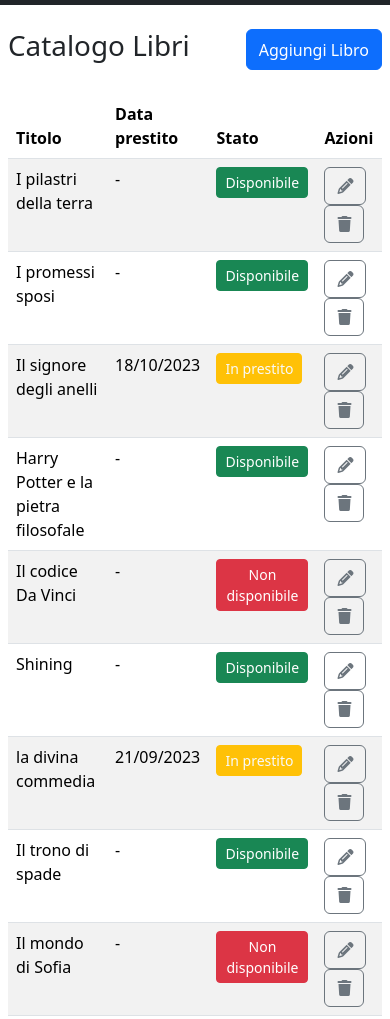
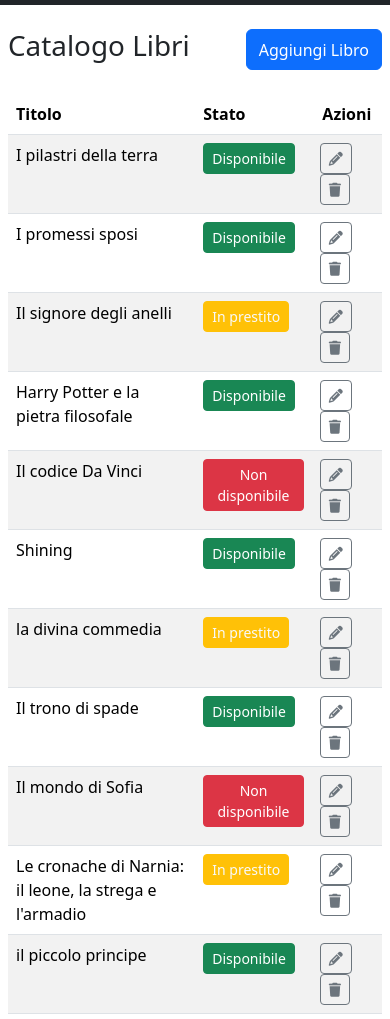
Before and after one commit to ViktorJoseCentonza/html-css-bootstrap-dashboard, a plain HTML site: page index.html in a window 390 px wide. Shown: the part 81-1100 px from the top of the page. Drawn offline with nearby package versions, Linux system fonts and the light colour scheme.

Commit message:
add hidden table column responsive

```diff
--- a/index.html
+++ b/index.html
@@ -13,7 +13,16 @@
 </head>
 
 <style>
+    @media screen and (max-width:768px) {
+        #table-section {
 
+            th:nth-child(2),
+            td:nth-child(2) {
+
+                display: none;
+            }
+        }
+    }
 </style>
 
 <body>
@@ -59,7 +68,7 @@
 
     <main class="px-2 px-md-5 d-lg-flex justify-content-lg-center container-md">
 
-        <section id="table-section" class="flex-grow-1">
+        <section id="table-section" class="w-100">
             <container class="d-flex justify-content-between  py-4">
                 <h1>Catalogo Libri</h1>
                 <button type="button" class="btn btn-primary">Aggiungi Libro</button>
@@ -73,7 +82,7 @@
                             <th>Titolo</th>
                             <th>Data prestito</th>
                             <th>Stato</th>
-                            <th>Azioni</th>
+                            <th class="text-center">Azioni</th>
                         </tr>
                     </thead>
                     <tbody>
@@ -82,9 +91,9 @@
                             <td>-</td>
                             <td><button type="button" class="btn btn-success btn-sm">Disponibile</button></td>
                             <td>
-                                <button type="button" class="btn btn-outline-secondary"><i
+                                <button type="button" class="btn btn-outline-secondary btn-sm"><i
                                         class="fa-solid fa-pencil"></i></button>
-                                <button type="button" class="btn btn-outline-secondary"><i
+                                <button type="button" class="btn btn-outline-secondary btn-sm"><i
                                         class="fa-solid fa-trash"></i></button>
                             </td>
                         </tr>
@@ -94,9 +103,9 @@
                             <td>-</td>
                             <td><button type="button" class="btn btn-success btn-sm">Disponibile</button></td>
                             <td>
-                                <button type="button" class="btn btn-outline-secondary"><i
+                                <button type="button" class="btn btn-outline-secondary btn-sm"><i
                                         class="fa-solid fa-pencil"></i></button>
-                                <button type="button" class="btn btn-outline-secondary"><i
+                                <button type="button" class="btn btn-outline-secondary btn-sm"><i
                                         class="fa-solid fa-trash"></i></button>
                             </td>
                         </tr>
@@ -106,9 +115,9 @@
                             <td><button type="button" class="btn btn-warning btn-sm text-light">In prestito</button>
                             </td>
                             <td>
-                                <button type="button" class="btn btn-outline-secondary"><i
+                                <button type="button" class="btn btn-outline-secondary btn-sm"><i
                                         class="fa-solid fa-pencil"></i></button>
-                                <button type="button" class="btn btn-outline-secondary"><i
+                                <button type="button" class="btn btn-outline-secondary btn-sm"><i
                                         class="fa-solid fa-trash"></i></button>
                             </td>
                         </tr>
@@ -117,9 +126,9 @@
                             <td>-</td>
                             <td><button type="button" class="btn btn-success btn-sm">Disponibile</button></td>
                             <td>
-                                <button type="button" class="btn btn-outline-secondary"><i
+                                <button type="button" class="btn btn-outline-secondary btn-sm"><i
                                         class="fa-solid fa-pencil"></i></button>
-                                <button type="button" class="btn btn-outline-secondary"><i
+                                <button type="button" class="btn btn-outline-secondary btn-sm"><i
                                         class="fa-solid fa-trash"></i></button>
                             </td>
                         </tr>
@@ -129,9 +138,9 @@
                             <td>-</td>
                             <td><button type="button" class="btn btn-danger btn-sm">Non disponibile</button></td>
                             <td>
-                                <button type="button" class="btn btn-outline-secondary"><i
+                                <button type="button" class="btn btn-outline-secondary btn-sm"><i
                                         class="fa-solid fa-pencil"></i></button>
-                                <button type="button" class="btn btn-outline-secondary"><i
+                                <button type="button" class="btn btn-outline-secondary btn-sm"><i
                                         class="fa-solid fa-trash"></i></button>
                             </td>
                         </tr>
@@ -140,9 +149,9 @@
                             <td>-</td>
                             <td><button type="button" class="btn btn-success btn-sm">Disponibile</button></td>
                             <td>
-                                <button type="button" class="btn btn-outline-secondary"><i
+                                <button type="button" class="btn btn-outline-secondary btn-sm"><i
                                         class="fa-solid fa-pencil"></i></button>
-                                <button type="button" class="btn btn-outline-secondary"><i
+                                <button type="button" class="btn btn-outline-secondary btn-sm"><i
                                         class="fa-solid fa-trash"></i></button>
                             </td>
                         </tr>
@@ -152,9 +161,9 @@
                             <td><button type="button" class="btn btn-warning btn-sm text-light">In prestito</button>
                             </td>
                             <td>
-                                <button type="button" class="btn btn-outline-secondary"><i
+                                <button type="button" class="btn btn-outline-secondary btn-sm"><i
                                         class="fa-solid fa-pencil"></i></button>
-                                <button type="button" class="btn btn-outline-secondary"><i
+                                <button type="button" class="btn btn-outline-secondary btn-sm"><i
                                         class="fa-solid fa-trash"></i></button>
                             </td>
                         </tr>
@@ -164,9 +173,9 @@
                             <td>-</td>
                             <td><button type="button" class="btn btn-success btn-sm">Disponibile</button></td>
                             <td>
-                                <button type="button" class="btn btn-outline-secondary"><i
+                                <button type="button" class="btn btn-outline-secondary btn-sm"><i
                                         class="fa-solid fa-pencil"></i></button>
-                                <button type="button" class="btn btn-outline-secondary"><i
+                                <button type="button" class="btn btn-outline-secondary btn-sm"><i
                                         class="fa-solid fa-trash"></i></button>
                             </td>
                         </tr>
@@ -175,9 +184,9 @@
                             <td>-</td>
                             <td><button type="button" class="btn btn-danger btn-sm">Non disponibile</button></td>
                             <td>
-                                <button type="button" class="btn btn-outline-secondary"><i
+                                <button type="button" class="btn btn-outline-secondary btn-sm"><i
                                         class="fa-solid fa-pencil"></i></button>
-                                <button type="button" class="btn btn-outline-secondary"><i
+                                <button type="button" class="btn btn-outline-secondary btn-sm"><i
                                         class="fa-solid fa-trash"></i></button>
                             </td>
                         </tr>
@@ -187,9 +196,9 @@
                             <td><button type="button" class="btn btn-warning btn-sm text-light">In prestito</button>
                             </td>
                             <td>
-                                <button type="button" class="btn btn-outline-secondary"><i
+                                <button type="button" class="btn btn-outline-secondary btn-sm"><i
                                         class="fa-solid fa-pencil"></i></button>
-                                <button type="button" class="btn btn-outline-secondary"><i
+                                <button type="button" class="btn btn-outline-secondary btn-sm"><i
                                         class="fa-solid fa-trash"></i></button>
                             </td>
                         </tr>
@@ -199,9 +208,9 @@
                             <td>-</td>
                             <td><button type="button" class="btn btn-success btn-sm">Disponibile</button></td>
                             <td>
-                                <button type="button" class="btn btn-outline-secondary"><i
+                                <button type="button" class="btn btn-outline-secondary btn-sm"><i
                                         class="fa-solid fa-pencil"></i></button>
-                                <button type="button" class="btn btn-outline-secondary"><i
+                                <button type="button" class="btn btn-outline-secondary btn-sm"><i
                                         class="fa-solid fa-trash"></i></button>
                             </td>
                         </tr>
@@ -210,9 +219,9 @@
                             <td>-</td>
                             <td><button type="button" class="btn btn-success btn-sm">Disponibile</button></td>
                             <td>
-                                <button type="button" class="btn btn-outline-secondary"><i
+                                <button type="button" class="btn btn-outline-secondary btn-sm"><i
                                         class="fa-solid fa-pencil"></i></button>
-                                <button type="button" class="btn btn-outline-secondary"><i
+                                <button type="button" class="btn btn-outline-secondary btn-sm"><i
                                         class="fa-solid fa-trash"></i></button>
                             </td>
                         </tr>
```
